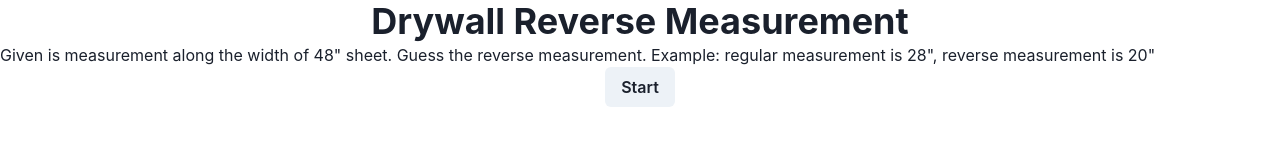
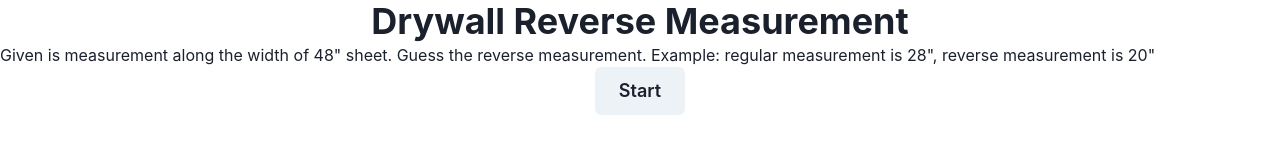
Before and after one commit to tombohub/drywall-reverse-measurement, a React (Vite) app: page / in a window 1280 px wide. Shown: the top 165 px of the page. Built offline with nearby package versions, Linux system fonts and the light colour scheme.

Commit message:
changed chakra default button size

```diff
--- a/src/App.tsx
+++ b/src/App.tsx
@@ -2,11 +2,12 @@ import { ChakraProvider } from "@chakra-ui/react";
 import Content from "./components/Content";
 import { store } from "./store";
 import { Provider as ReduxProvider } from "react-redux";
+import { theme } from "./ui";
 
 export default function App() {
   return (
     <ReduxProvider store={store}>
-      <ChakraProvider>
+      <ChakraProvider theme={theme}>
         <Content />
       </ChakraProvider>
     </ReduxProvider>
--- /dev/null
+++ b/src/ui/index.ts
@@ -0,0 +1,13 @@
+// theme.ts (tsx file with usage of StyleFunctions, see 4.)
+import { extendTheme } from "@chakra-ui/react";
+
+export const theme = extendTheme({
+  components: {
+    Button: {
+      // 6. We can overwrite defaultProps
+      defaultProps: {
+        size: "lg", // default is md
+      },
+    },
+  },
+});
```
Also changed, not shown: src/ui/readme.md (added).
